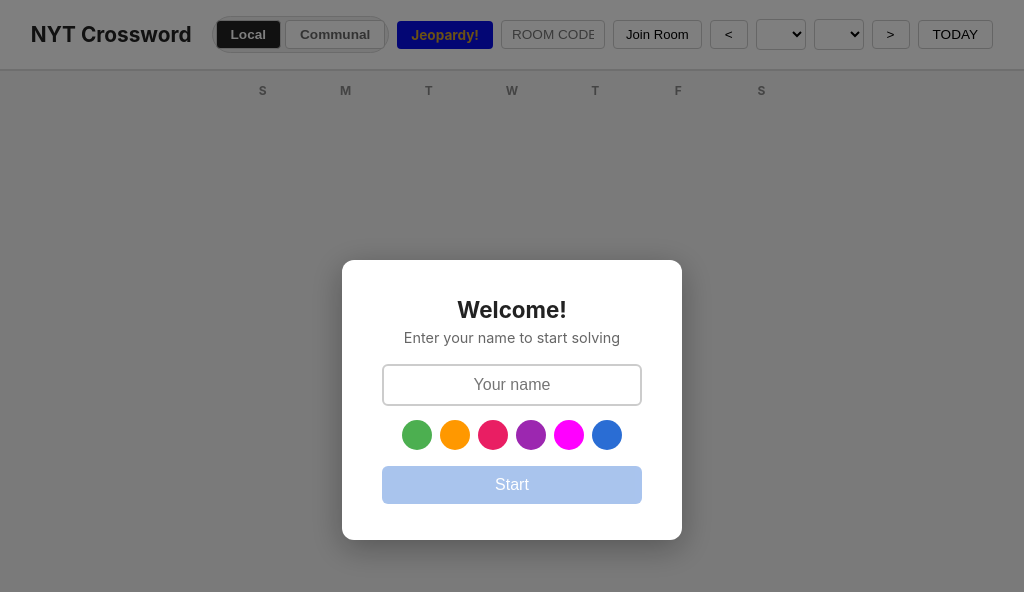
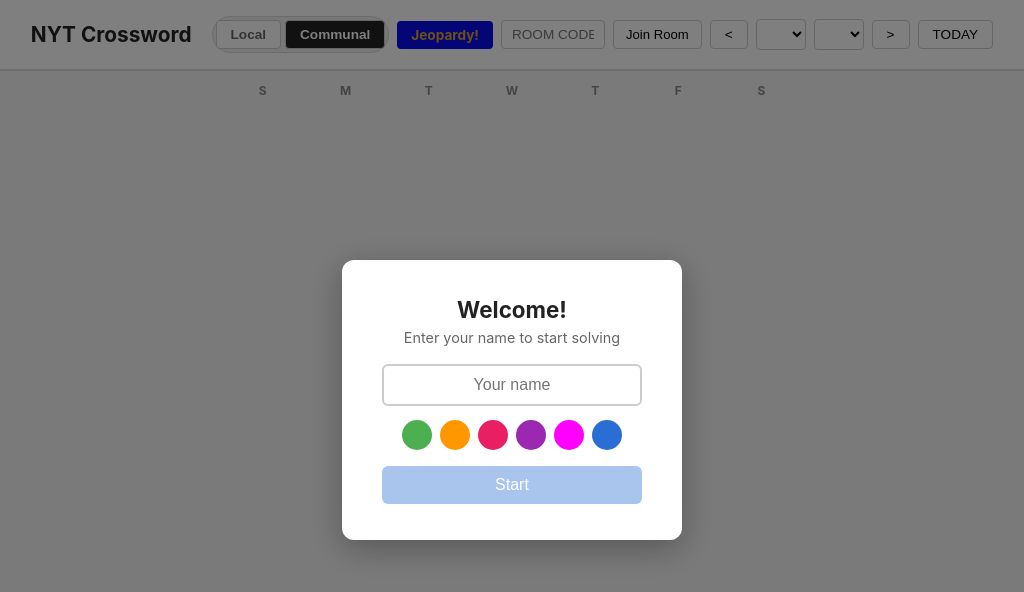
Before and after one commit to blarphus/crossword, a website: page public/index.html in a window 1280 px wide. Shown: the whole page, without its empty margins (128-1152 px from the left). Drawn offline with nearby package versions, Linux system fonts and the light colour scheme; no server answers.

Commit message:
Default crossword calendar to communal

```diff
--- a/public/index.html
+++ b/public/index.html
@@ -1411,8 +1411,8 @@ body.mobile.chat-open .mobile-keyboard { display: none; }
   <div class="calendar-nav">
     <h1>NYT Crossword</h1>
     <div class="calendar-mode-tabs" role="tablist" aria-label="Crossword mode">
-      <button class="calendar-mode-tab active" id="calendar-mode-local" type="button" role="tab" aria-selected="true">Local</button>
-      <button class="calendar-mode-tab" id="calendar-mode-communal" type="button" role="tab" aria-selected="false">Communal</button>
+      <button class="calendar-mode-tab" id="calendar-mode-local" type="button" role="tab" aria-selected="false">Local</button>
+      <button class="calendar-mode-tab active" id="calendar-mode-communal" type="button" role="tab" aria-selected="true">Communal</button>
     </div>
     <a href="/jeopardy" style="padding:6px 14px; border-radius:4px; background:#060CE9; color:#D7A32A; text-decoration:none; font-weight:700; font-size:0.85rem; transition:opacity 0.15s;" onmouseover="this.style.opacity='0.85'" onmouseout="this.style.opacity='1'">Jeopardy!</a>
     <span class="user-badge" id="user-badge" title="Click to change name"></span>
@@ -1729,7 +1729,7 @@ let activeSessionType = localStorage.getItem(ACTIVE_SESSION_TYPE_KEY) || '';
 let activeRoomCode = String(localStorage.getItem(ACTIVE_ROOM_CODE_KEY) || '').trim().toUpperCase();
 let activeRoomPuzzleDate = localStorage.getItem(ACTIVE_ROOM_PUZZLE_KEY) || '';
 let activeSharedPuzzleDate = localStorage.getItem(ACTIVE_SHARED_PUZZLE_KEY) || '';
-let homeSolveMode = localStorage.getItem(HOME_SOLVE_MODE_KEY) === 'communal' ? 'communal' : 'local';
+let homeSolveMode = localStorage.getItem(HOME_SOLVE_MODE_KEY) === 'local' ? 'local' : 'communal';
 
 function isLocalSoloMode() {
   return activeSessionType !== 'room' && activeSessionType !== 'shared';
```
